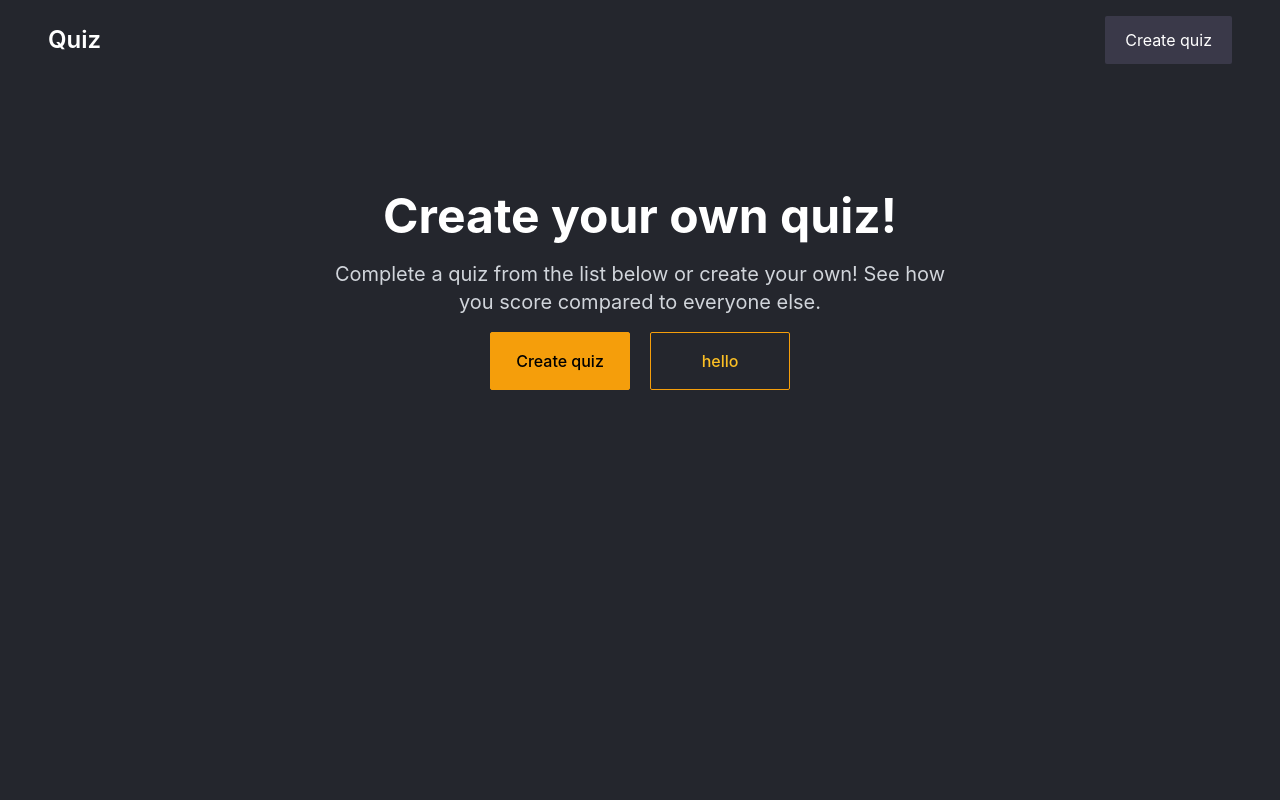
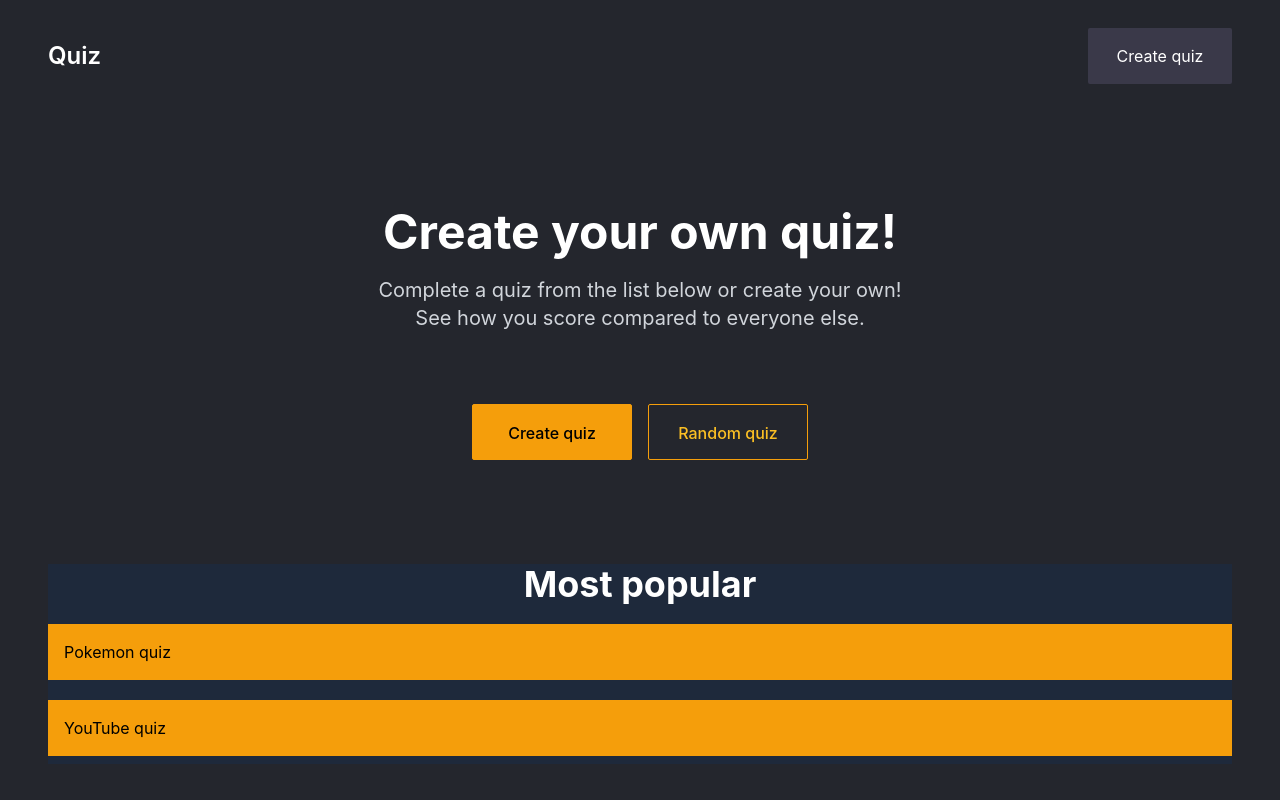
Before and after one commit to mwyywm/Quiz, a Next.js app: page / in a window 1280 px wide. Built offline with nearby package versions, Linux system fonts and the light colour scheme; a web font is replaced by a local one.

Commit message:
all landing components added. Now it just needs styling

```diff
--- a/components/Button.tsx
+++ b/components/Button.tsx
@@ -1,32 +1,24 @@
 import clsx from "clsx";
 
 export interface Props {
+  variant?: "primary" | "secondary";
   children: React.ReactNode;
-  onClick?: () => void;
-  variant?: "primary" | "secondary";
 }
-export default function Button({
-  children,
-  onClick,
-  variant = "primary",
-}: Props) {
+export default function Button({ variant = "primary", ...props }: Props) {
   return (
     <button
       className={clsx(
-        "min-w-[140px] rounded-sm p-4 px-6 font-medium transition-colors",
-        [
-          variant === "primary" &&
-            "border border-amber-500 bg-amber-500 text-black hover:bg-[#ffad21]",
-        ],
-        [
-          variant === "secondary" &&
-            "border border-amber-500 text-amber-400 hover:bg-amber-500 hover:text-black  focus:bg-amber-500 focus:text-black",
-        ]
+        "h-14 min-w-[160px] rounded-sm p-4 px-6 font-medium transition-colors",
+        {
+          "border border-amber-500 bg-amber-500 text-black hover:bg-[#ffad21]":
+            variant === "primary",
+          "border border-amber-500 text-amber-400 hover:bg-amber-500 hover:text-black focus:bg-amber-500 focus:text-black":
+            variant === "secondary",
+        }
       )}
-      onClick={onClick}
+      {...props}
     >
-      {children}
+      {props.children}
     </button>
   );
 }
-// TODO: The colors here should eventually be changed. At least the hover bg-color.
--- a/components/Header.tsx
+++ b/components/Header.tsx
@@ -1,11 +1,11 @@
 import React from "react";
 
-const Header: React.FC = () => {
+const Header = () => {
   return (
-    <nav className="mx-auto flex h-20 w-full items-center">
+    <nav className="mx-auto flex h-28 w-full items-center">
       <div className="mx-auto flex w-[1200px] max-w-full justify-between px-2">
         <h1 className="flex items-center text-2xl font-semibold">Quiz</h1>
-        <button className="rounded-sm bg-[#3A3949] py-2 px-1 transition-colors hover:bg-gray-700 xs:p-3 xs:px-5">
+        <button className="h-14 w-36 rounded-sm bg-[#3A3949] py-2 px-1 transition-colors hover:bg-gray-700 xs:p-3 xs:px-5">
           Create quiz
         </button>
       </div>
--- a/components/Layout.tsx
+++ b/components/Layout.tsx
@@ -8,7 +8,7 @@ type Props = {
 const Layout = ({ children }: Props) => (
   <>
     <Header />
-    <div className="mx-auto mt-28 w-[1200px] max-w-full px-2">{children}</div>
+    <div className="mx-auto mt-24 w-[1200px] max-w-full px-2">{children}</div>
   </>
 );
 
--- /dev/null
+++ b/components/QuizButton.tsx
@@ -0,0 +1,14 @@
+interface Props {
+  name: string;
+  questions: number;
+}
+
+const QuizButton = ({ name, questions }: Props) => {
+  return (
+    <div className="flex justify-between bg-amber-500 p-4 text-black">
+      <p>{name}</p>
+    </div>
+  );
+};
+
+export default QuizButton;
--- a/pages/index.tsx
+++ b/pages/index.tsx
@@ -1,27 +1,44 @@
 import React from "react";
 import Layout from "../components/Layout";
 import Button from "../components/Button";
+import QuizButton from "../components/QuizButton";
 
 const Landing = () => {
+  const mockData = [
+    { name: "Pokemon quiz", questions: 5 },
+    { name: "YouTube quiz", questions: 12 },
+  ];
   return (
     <Layout>
-      <div>
-        <section>
+      <section className="mb-24">
         <div className="mx-auto w-[650px] max-w-full">
           <h1 className="text-center text-5xl font-bold antialiased">
             Create your own quiz!
           </h1>
-            <p className="mt-5 text-center text-xl font-normal text-gray-300 antialiased">
-              Complete a quiz from the list below or create your own! See how
-              you score compared to everyone else.
+          <p className="mx-auto mt-5 w-[550px] max-w-full text-center text-xl font-normal text-gray-300 antialiased">
+            Complete a quiz from the list below or create your own! See how you
+            score compared to everyone else.
           </p>
         </div>
-          <div className="mx-auto mt-4 flex w-[300px] justify-between">
+        <div className="mx-auto mt-16 flex flex-wrap justify-center">
+          <div className="m-2">
             <Button>Create quiz</Button>
-            <Button variant="secondary">hello</Button>
+          </div>
+          <div className="m-2">
+            <Button variant="secondary">Random quiz</Button>
+          </div>
         </div>
       </section>
+      <section className="min-h-[200px] bg-slate-800">
+        <h2 className="text-center text-4xl font-bold">Most popular</h2>
+        <div className="">
+          {mockData.map((quiz) => (
+            <div className="m-auto my-5 ">
+              <QuizButton name={quiz.name} questions={quiz.questions} />
             </div>
+          ))}
+        </div>
+      </section>
     </Layout>
   );
 };
```
Lines whose indentation alone changed are shown as unchanged.
